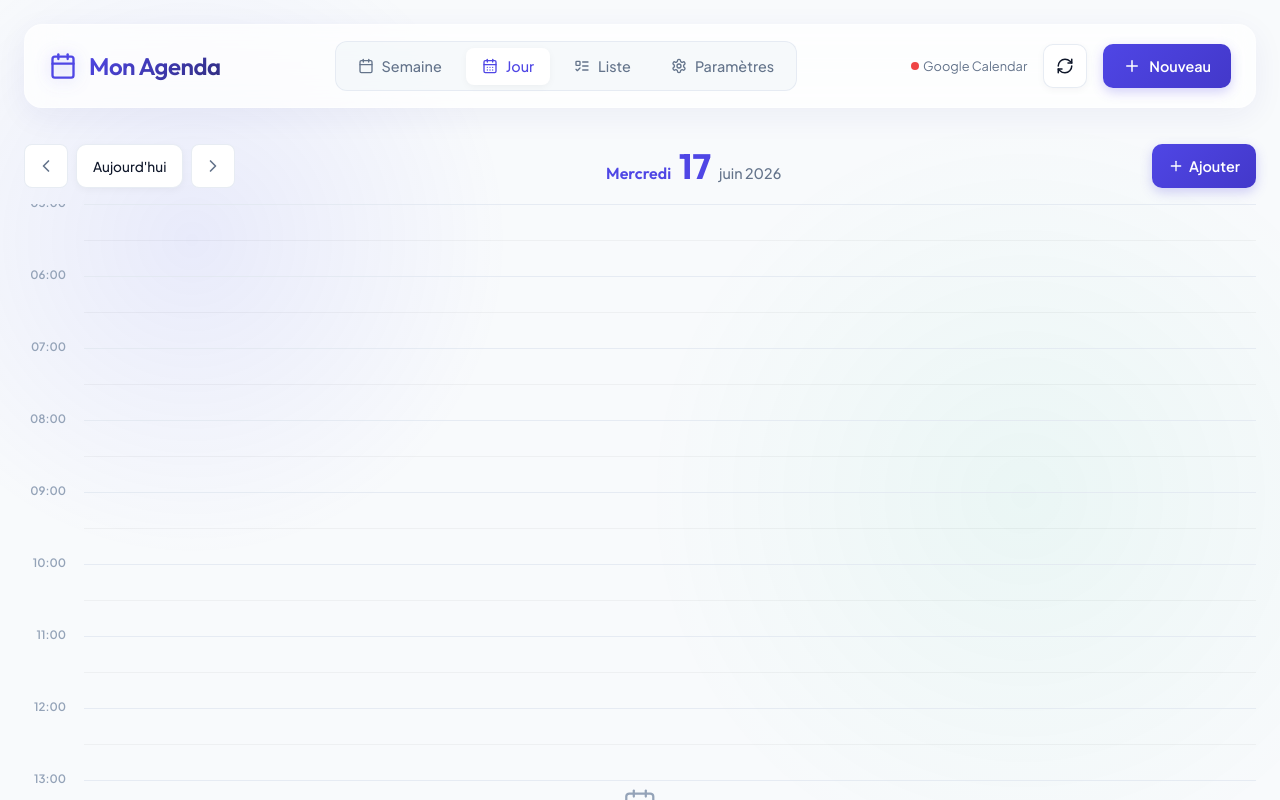
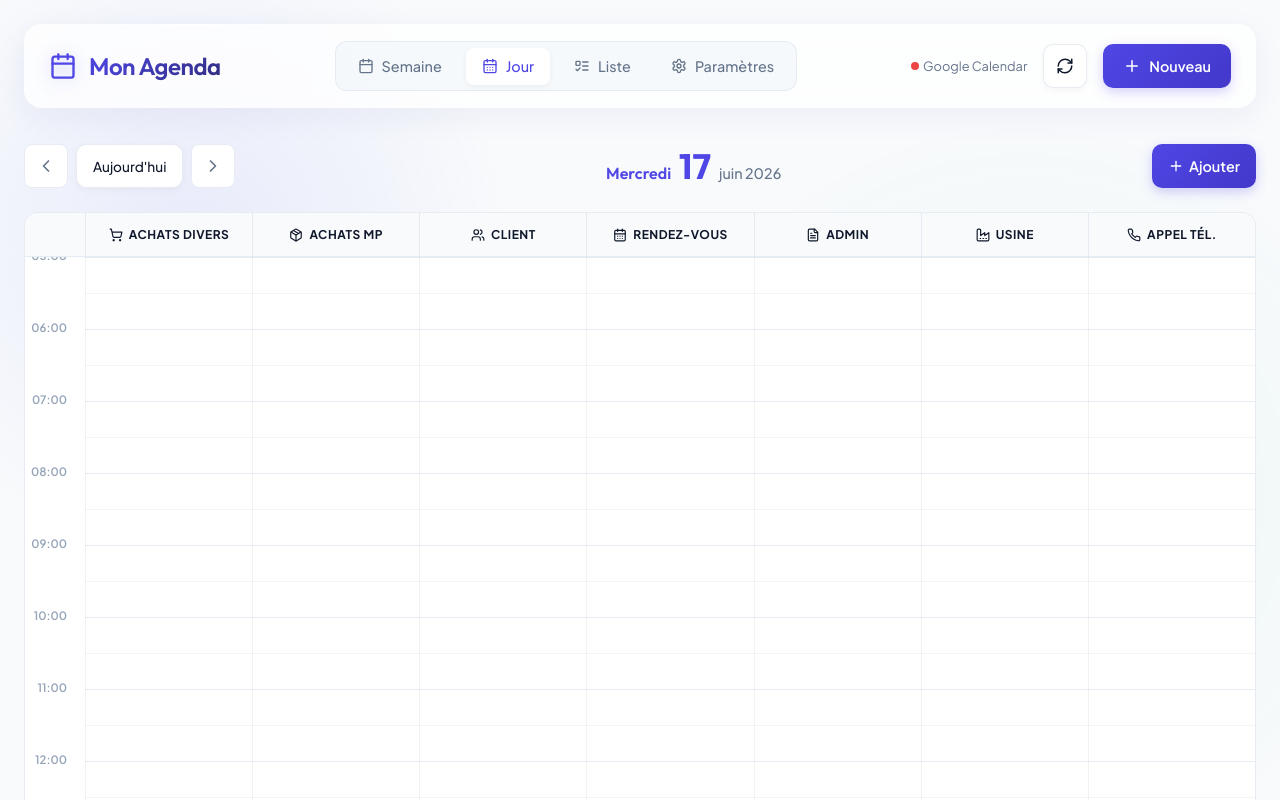
Before and after one commit to riadhhachicha/agenda-personnel, a React (Vite) app: page / in a window 1280 px wide. Both pictures are taken after a click on the button "Jour". Shown: the top 800 px of the page. Built offline with nearby package versions, Linux system fonts and the light colour scheme.

Commit message:
feat: implement multi-column Day Board view with 7 specific categories and cross-column dragging

```diff
--- a/src/App.jsx
+++ b/src/App.jsx
@@ -79,7 +79,15 @@ export default function App() {
 
   // Dashboard Filters & Date
   const [activeDate, setActiveDate] = useState(new Date())
-  const [filters, setFilters] = useState({ task: true, appointment: true, event: true, call: true })
+  const [filters, setFilters] = useState({
+    achats_divers: true,
+    achats_mp: true,
+    client: true,
+    rendezvous: true,
+    tache_administrative: true,
+    tache_usine: true,
+    call: true
+  })
   const [searchQuery, setSearchQuery] = useState('')
 
   // Modal control
--- a/src/components/DayView.jsx
+++ b/src/components/DayView.jsx
@@ -2,8 +2,20 @@ import React, { useState, useRef, useEffect } from 'react'
 import {
   ChevronLeft, ChevronRight,
   Calendar, CheckSquare, CalendarDays, Sparkles, Phone,
-  CheckCircle2, Plus, Clock, AlertCircle
+  CheckCircle2, Plus, Clock, AlertCircle,
+  ShoppingCart, Package, Users, FileText, Factory
 } from 'lucide-react'
+
+// Defined categories for the multi-column board view
+const CATEGORIES = [
+  { id: 'achats_divers',        label: 'Achats Divers',        icon: ShoppingCart },
+  { id: 'achats_mp',            label: 'Achats MP',            icon: Package },
+  { id: 'client',               label: 'Client',               icon: Users },
+  { id: 'rendezvous',           label: 'Rendez-vous',          icon: CalendarDays },
+  { id: 'tache_administrative', label: 'Admin',                icon: FileText },
+  { id: 'tache_usine',          label: 'Usine',                icon: Factory },
+  { id: 'call',                 label: 'Appel Tél.',           icon: Phone }
+]
 
 // Timeline range
 const HOUR_START = 5   // 05:00
@@ -33,11 +45,14 @@ const formatLocalDate = (date) => {
 
 const getItemIcon = (type, size = 14) => {
   switch (type) {
-    case 'task':        return <CheckSquare size={size} />
-    case 'appointment': return <CalendarDays size={size} />
-    case 'event':       return <Sparkles size={size} />
-    case 'call':        return <Phone size={size} />
-    default:            return <Calendar size={size} />
+    case 'achats_divers':        return <ShoppingCart size={size} />
+    case 'achats_mp':            return <Package size={size} />
+    case 'client':               return <Users size={size} />
+    case 'rendezvous':           return <CalendarDays size={size} />
+    case 'tache_administrative': return <FileText size={size} />
+    case 'tache_usine':          return <Factory size={size} />
+    case 'call':                 return <Phone size={size} />
+    default:                     return <Calendar size={size} />
   }
 }
 
@@ -112,6 +127,7 @@ export default function DayView({
 
     const handleMove = (moveEvent) => {
       const currentY = moveEvent.touches ? moveEvent.touches[0].clientY : moveEvent.clientY
+      const currentX = moveEvent.touches ? moveEvent.touches[0].clientX : moveEvent.clientX
       const deltaY = currentY - dragSession.initialClientY
 
       if (Math.abs(deltaY) > 5) {
@@ -128,10 +144,23 @@ export default function DayView({
         newStart = Math.max(minAllowed, Math.min(maxAllowed, newStart))
         const newEnd = newStart + dragSession.initialDuration
 
+        // Horizontal column detection
+        let newType = dragSession.item.type
+        if (timelineRef.current) {
+          const rect = timelineRef.current.getBoundingClientRect()
+          const relativeX = currentX - rect.left - 60 // 60px time label spacer
+          const pct = relativeX / (rect.width - 60)
+          const colIdx = Math.floor(pct * CATEGORIES.length)
+          const clampedColIdx = Math.max(0, Math.min(CATEGORIES.length - 1, colIdx))
+          newType = CATEGORIES[clampedColIdx].id
+          hasMoved = true
+        }
+
         setTempItemUpdates({
           id: dragSession.itemId,
           start_time: minutesToTime(newStart),
-          end_time: minutesToTime(newEnd)
+          end_time: minutesToTime(newEnd),
+          type: newType
         })
       } else if (dragSession.actionType === 'resize') {
         const rawDuration = dragSession.initialDuration + deltaMin
@@ -144,7 +173,8 @@ export default function DayView({
         setTempItemUpdates({
           id: dragSession.itemId,
           start_time: minutesToTime(dragSession.initialStartMin),
-          end_time: minutesToTime(newEnd)
+          end_time: minutesToTime(newEnd),
+          type: dragSession.item.type
         })
       }
     }
@@ -160,7 +190,7 @@ export default function DayView({
       } else if (dragSession.itemId) {
         setTempItemUpdates(temp => {
           if (temp && temp.id === dragSession.itemId) {
-            onUpdateItemTime(dragSession.item, temp.start_time, temp.end_time)
+            onUpdateItemTime(dragSession.item, temp.start_time, temp.end_time, temp.type)
           }
           return null
         })
@@ -180,13 +210,19 @@ export default function DayView({
         return {
           ...item,
           start_time: tempItemUpdates.start_time,
-          end_time: tempItemUpdates.end_time
+          end_time: tempItemUpdates.end_time,
+          type: tempItemUpdates.type || item.type
         }
       }
       return item
     })
 
-    const sorted = [...mapped].sort((a, b) =>
+    const results = []
+
+    // Run layout overlap solver for each category separately
+    CATEGORIES.forEach(cat => {
+      const catItems = mapped.filter(item => item.type === cat.id)
+      const sorted = [...catItems].sort((a, b) =>
         timeToMinutes(a.start_time) - timeToMinutes(b.start_time)
       )
 
@@ -198,7 +234,6 @@ export default function DayView({
         return { item, startMin, endMin, top, height, col: 0, totalCols: 1 }
       })
 
-    // Simple column assignment for overlapping items
       for (let i = 0; i < placed.length; i++) {
         const cols = [0]
         let maxCol = 0
@@ -214,7 +249,6 @@ export default function DayView({
         placed[i].totalCols = maxCol + 2
       }
 
-    // Fix totalCols for all overlapping groups
       for (let i = 0; i < placed.length; i++) {
         for (let j = 0; j < placed.length; j++) {
           if (i !== j && placed[j].endMin > placed[i].startMin && placed[j].startMin < placed[i].endMin) {
@@ -225,24 +259,30 @@ export default function DayView({
         }
       }
 
-    return placed
+      results.push(...placed)
+    })
+
+    return results
   }
 
   const layout = computeLayout(timedItems)
 
   const totalHeight = (HOUR_END - HOUR_START + 1) * HOUR_HEIGHT
 
-  // Type colors
+  // Type colors mapping the 7 categories
   const typeColors = {
-    task:        { bg: 'var(--color-task, #E0E7FF)',        text: 'var(--color-task-text, #3730a3)' },
-    appointment: { bg: 'var(--color-appointment, #D1FAE5)', text: 'var(--color-appointment-text, #065F46)' },
-    event:       { bg: 'var(--color-event, #FEF3C7)',       text: 'var(--color-event-text, #92400E)' },
-    call:        { bg: 'var(--color-call, #FFE4E6)',        text: 'var(--color-call-text, #9F1239)' },
+    achats_divers:        { bg: '#E0E7FF', text: '#3730A3' },
+    achats_mp:            { bg: '#D1FAE5', text: '#065F46' },
+    client:               { bg: '#FEF3C7', text: '#92400E' },
+    rendezvous:           { bg: '#FCE7F3', text: '#9D174D' },
+    tache_administrative: { bg: '#F3F4F6', text: '#374151' },
+    tache_usine:          { bg: '#CFFAFE', text: '#0891B2' },
+    call:                 { bg: '#FFE4E6', text: '#9F1239' }
   }
 
   const getColors = (item) => {
     if (item.custom_color) return { bg: item.custom_color, text: item.custom_color_text || '#000' }
-    return typeColors[item.type] || typeColors.event
+    return typeColors[item.type] || typeColors.rendezvous
   }
 
   return (
@@ -306,7 +346,25 @@ export default function DayView({
         </div>
       )}
 
-      {/* ── TIMELINE ── */}
+      {/* ── MULTI-COLUMN BOARD ── */}
+      <div className="day-view-board-outer">
+        <div className="day-view-board">
+
+          {/* Header Row */}
+          <div className="day-view-board-header">
+            <div className="day-view-time-spacer" />
+            {CATEGORIES.map(cat => {
+              const Icon = cat.icon
+              return (
+                <div key={cat.id} className="day-view-board-col-title">
+                  <Icon size={14} />
+                  <span>{cat.label}</span>
+                </div>
+              )
+            })}
+          </div>
+
+          {/* Timeline scrollable area */}
           <div className="day-view-timeline-wrap" ref={timelineRef}>
             <div className="day-view-timeline" style={{ height: totalHeight + 'px' }}>
 
@@ -347,9 +405,21 @@ export default function DayView({
                 </div>
               )}
 
-          {/* Event blocks */}
-          <div className="day-view-events-col">
-            {layout.map(({ item, top, height, col, totalCols }) => {
+              {/* Columns container */}
+              <div className="day-view-columns-row">
+                {CATEGORIES.map((cat, catIdx) => {
+                  const catLayout = layout.filter(({ item }) => item.type === cat.id)
+
+                  return (
+                    <div
+                      key={cat.id}
+                      className="day-view-board-column"
+                      style={{
+                        left: `calc(60px + (100% - 60px) / ${CATEGORIES.length} * ${catIdx})`,
+                        width: `calc((100% - 60px) / ${CATEGORIES.length})`
+                      }}
+                    >
+                      {catLayout.map(({ item, top, height, col, totalCols }) => {
                         const { bg, text } = getColors(item)
                         const isCompleted = item.status === 'completed'
                         const colWidth = `calc((100% - 4px) / ${totalCols})`
@@ -378,7 +448,7 @@ export default function DayView({
                             <div className="day-event-header">
                               {getItemIcon(item.type, 12)}
                               <span className="day-event-title">{item.title}</span>
-                    {item.type === 'task' && (
+                              {item.type !== 'call' && (
                                 <button
                                   className="quick-complete-btn"
                                   style={{ marginLeft: 'auto', padding: '0', opacity: 0.7 }}
@@ -416,6 +486,9 @@ export default function DayView({
                         )
                       })}
                     </div>
+                  )
+                })}
+              </div>
 
               {/* Empty state */}
               {dayItems.length === 0 && (
@@ -432,5 +505,7 @@ export default function DayView({
             </div>
           </div>
         </div>
+      </div>
+    </div>
   )
 }
--- a/src/components/ItemFormModal.jsx
+++ b/src/components/ItemFormModal.jsx
@@ -11,7 +11,11 @@ import {
   Clock,
   User,
   AlertOctagon,
-  FileText
+  FileText,
+  ShoppingCart,
+  Package,
+  Users,
+  Factory
 } from 'lucide-react'
 import ContactAutocomplete from './ContactAutocomplete'
 
@@ -48,7 +52,7 @@ export default function ItemFormModal({
   const isEditing = !!item
 
   // State variables for form
-  const [type, setType] = useState('task')
+  const [type, setType] = useState('achats_divers')
   const [title, setTitle] = useState('')
   const [description, setDescription] = useState('')
   const [date, setDate] = useState('')
@@ -210,26 +214,41 @@ export default function ItemFormModal({
             {/* TYPE SELECTION RADIOS */}
             <div className="form-group">
               <label>Catégorie</label>
-              <div className="type-radio-group">
-                <label className={`type-radio-label ${type === 'task' ? 'selected' : ''}`} data-type="task">
-                  <input type="radio" name="type" value="task" checked={type === 'task'} onChange={() => setType('task')} />
-                  <CheckSquare size={16} />
-                  Tâche
+              <div className="type-radio-group" style={{ gridTemplateColumns: 'repeat(auto-fill, minmax(130px, 1fr))' }}>
+                <label className={`type-radio-label ${type === 'achats_divers' ? 'selected' : ''}`} data-type="achats_divers">
+                  <input type="radio" name="type" value="achats_divers" checked={type === 'achats_divers'} onChange={() => setType('achats_divers')} />
+                  <ShoppingCart size={16} />
+                  Achats Divers
                 </label>
-                <label className={`type-radio-label ${type === 'appointment' ? 'selected' : ''}`} data-type="appointment">
-                  <input type="radio" name="type" value="appointment" checked={type === 'appointment'} onChange={() => setType('appointment')} />
+                <label className={`type-radio-label ${type === 'achats_mp' ? 'selected' : ''}`} data-type="achats_mp">
+                  <input type="radio" name="type" value="achats_mp" checked={type === 'achats_mp'} onChange={() => setType('achats_mp')} />
+                  <Package size={16} />
+                  Achats MP
+                </label>
+                <label className={`type-radio-label ${type === 'client' ? 'selected' : ''}`} data-type="client">
+                  <input type="radio" name="type" value="client" checked={type === 'client'} onChange={() => setType('client')} />
+                  <Users size={16} />
+                  Client
+                </label>
+                <label className={`type-radio-label ${type === 'rendezvous' ? 'selected' : ''}`} data-type="rendezvous">
+                  <input type="radio" name="type" value="rendezvous" checked={type === 'rendezvous'} onChange={() => setType('rendezvous')} />
                   <CalendarDays size={16} />
-                  RDV
+                  Rendez-vous
                 </label>
-                <label className={`type-radio-label ${type === 'event' ? 'selected' : ''}`} data-type="event">
-                  <input type="radio" name="type" value="event" checked={type === 'event'} onChange={() => setType('event')} />
-                  <Sparkles size={16} />
-                  Événement
+                <label className={`type-radio-label ${type === 'tache_administrative' ? 'selected' : ''}`} data-type="tache_administrative">
+                  <input type="radio" name="type" value="tache_administrative" checked={type === 'tache_administrative'} onChange={() => setType('tache_administrative')} />
+                  <FileText size={16} />
+                  Admin
+                </label>
+                <label className={`type-radio-label ${type === 'tache_usine' ? 'selected' : ''}`} data-type="tache_usine">
+                  <input type="radio" name="type" value="tache_usine" checked={type === 'tache_usine'} onChange={() => setType('tache_usine')} />
+                  <Factory size={16} />
+                  Usine
                 </label>
                 <label className={`type-radio-label ${type === 'call' ? 'selected' : ''}`} data-type="call">
                   <input type="radio" name="type" value="call" checked={type === 'call'} onChange={() => setType('call')} />
                   <Phone size={16} />
-                  Appel
+                  Appel Tél.
                 </label>
               </div>
             </div>
--- a/src/components/WeeklyDashboard.jsx
+++ b/src/components/WeeklyDashboard.jsx
@@ -11,7 +11,12 @@ import {
   Plus,
   AlertTriangle,
   CheckCircle2,
-  RefreshCw
+  RefreshCw,
+  ShoppingCart,
+  Package,
+  Users,
+  FileText,
+  Factory
 } from 'lucide-react'
 import CardColorPicker from './CardColorPicker'
 import { saveItem, getItems } from '../db/db'
@@ -172,11 +177,14 @@ export default function WeeklyDashboard({
   // ─── Icons ─────────────────────────────────────────────────────────────────
   const getItemIcon = (type) => {
     switch (type) {
-      case 'task':        return <CheckSquare className="card-icon" size={16} />
-      case 'appointment': return <CalendarDays className="card-icon" size={16} />
-      case 'event':       return <Sparkles className="card-icon" size={16} />
-      case 'call':        return <Phone className="card-icon" size={16} />
-      default:            return <Calendar className="card-icon" size={16} />
+      case 'achats_divers':        return <ShoppingCart className="card-icon" size={16} />
+      case 'achats_mp':            return <Package className="card-icon" size={16} />
+      case 'client':               return <Users className="card-icon" size={16} />
+      case 'rendezvous':           return <CalendarDays className="card-icon" size={16} />
+      case 'tache_administrative': return <FileText className="card-icon" size={16} />
+      case 'tache_usine':          return <Factory className="card-icon" size={16} />
+      case 'call':                 return <Phone className="card-icon" size={16} />
+      default:                     return <Calendar className="card-icon" size={16} />
     }
   }
 
@@ -343,17 +351,26 @@ export default function WeeklyDashboard({
 
         {/* Filters */}
         <div className="filters-container">
-          <button className={`filter-chip ${filters.task ? 'active' : ''}`} onClick={() => toggleFilter('task')} data-type="task">
-            <CheckSquare size={14} /> Tâches
+          <button className={`filter-chip ${filters.achats_divers ? 'active' : ''}`} onClick={() => toggleFilter('achats_divers')} data-type="achats_divers">
+            <ShoppingCart size={14} /> Achats Divers
           </button>
-          <button className={`filter-chip ${filters.appointment ? 'active' : ''}`} onClick={() => toggleFilter('appointment')} data-type="appointment">
-            <CalendarDays size={14} /> RDV
+          <button className={`filter-chip ${filters.achats_mp ? 'active' : ''}`} onClick={() => toggleFilter('achats_mp')} data-type="achats_mp">
+            <Package size={14} /> Achats MP
           </button>
-          <button className={`filter-chip ${filters.event ? 'active' : ''}`} onClick={() => toggleFilter('event')} data-type="event">
-            <Sparkles size={14} /> Événements
+          <button className={`filter-chip ${filters.client ? 'active' : ''}`} onClick={() => toggleFilter('client')} data-type="client">
+            <Users size={14} /> Client
+          </button>
+          <button className={`filter-chip ${filters.rendezvous ? 'active' : ''}`} onClick={() => toggleFilter('rendezvous')} data-type="rendezvous">
+            <CalendarDays size={14} /> Rendez-vous
+          </button>
+          <button className={`filter-chip ${filters.tache_administrative ? 'active' : ''}`} onClick={() => toggleFilter('tache_administrative')} data-type="tache_administrative">
+            <FileText size={14} /> Admin
+          </button>
+          <button className={`filter-chip ${filters.tache_usine ? 'active' : ''}`} onClick={() => toggleFilter('tache_usine')} data-type="tache_usine">
+            <Factory size={14} /> Usine
           </button>
           <button className={`filter-chip ${filters.call ? 'active' : ''}`} onClick={() => toggleFilter('call')} data-type="call">
-            <Phone size={14} /> Appels
+            <Phone size={14} /> Appel
           </button>
         </div>
 
--- a/src/index.css
+++ b/src/index.css
@@ -2516,3 +2516,82 @@ input:checked + .slider:before {
 .day-event-resize-handle:hover::after {
   opacity: 0.7;
 }
+
+/* Multi-column day board styling */
+.day-view-board-outer {
+  flex: 1;
+  overflow-x: auto;
+  border: 1px solid var(--border-light);
+  border-radius: 14px;
+  background: var(--bg-surface-solid);
+  display: flex;
+  flex-direction: column;
+  min-height: 0;
+  margin-top: 0.5rem;
+  scrollbar-width: thin;
+}
+
+.day-view-board {
+  min-width: 980px;
+  display: flex;
+  flex-direction: column;
+  flex: 1;
+  min-height: 0;
+}
+
+.day-view-board-header {
+  display: flex;
+  border-bottom: 1px solid var(--border-light);
+  background: var(--bg-app);
+  flex-shrink: 0;
+  height: 44px;
+  align-items: center;
+}
+
+.day-view-time-spacer {
+  width: 60px;
+  flex-shrink: 0;
+}
+
+.day-view-board-col-title {
+  flex: 1;
+  display: flex;
+  align-items: center;
+  justify-content: center;
+  gap: 6px;
+  font-size: 0.75rem;
+  font-weight: 700;
+  color: var(--text-main);
+  text-transform: uppercase;
+  letter-spacing: 0.5px;
+  height: 100%;
+  border-left: 1px solid var(--border-light);
+  padding: 0 4px;
+  text-align: center;
+}
+
+.day-view-columns-row {
+  position: absolute;
+  top: 0;
+  left: 0;
+  right: 0;
+  bottom: 0;
+  pointer-events: none;
+}
+
+.day-view-board-column {
+  position: absolute;
+  top: 0;
+  bottom: 0;
+  border-left: 1px solid rgba(0, 0, 0, 0.05);
+  pointer-events: auto;
+}
+
+@media (max-width: 768px) {
+  .day-view-board {
+    min-width: 860px;
+  }
+  .day-view-board-col-title span {
+    font-size: 0.7rem;
+  }
+}
```
Lines whose indentation alone changed are shown as unchanged.
